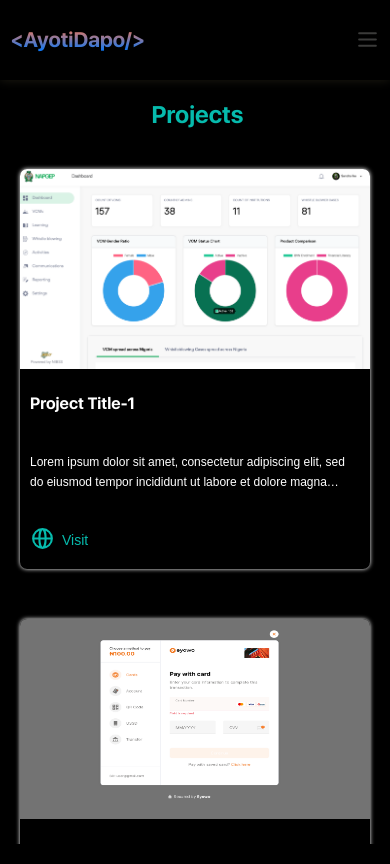
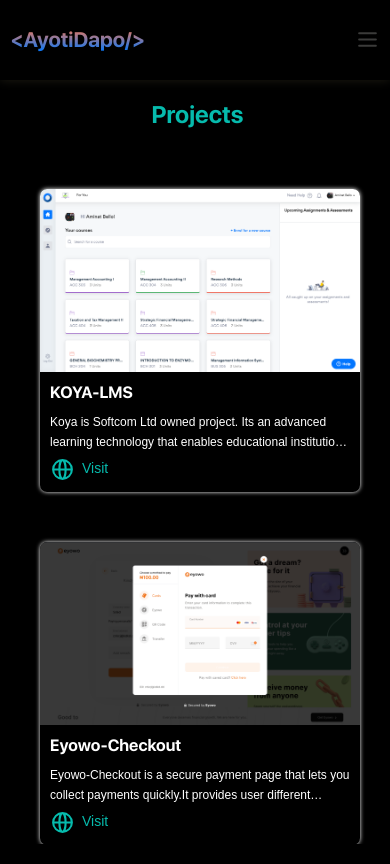
Before and after one commit to ayotidapo/ayotidapo, a Next.js app: page /portfolio in a window 390 px wide. Built offline with nearby package versions, Linux system fonts and the light colour scheme; a web font is replaced by a local one.

Commit message:
change mongodb connection to v2.2.12

```diff
--- a/components/modal/index.js
+++ b/components/modal/index.js
@@ -1,13 +1,18 @@
+import { useEffect } from "react";
 import cx from "classnames";
 import classes from "./modal.module.css";
 import Icon from "../icon";
 const Modal = (props) => {
   const { onToggle, isOpen, onNavigate, itemLen, pos } = props;
+  useEffect(() => {
+    if (isOpen) document.body.style.overflow = "hidden";
+    else document.body.style.overflow = "unset";
+  }, [isOpen]);
 
   return (
     <div className={cx([classes.modal], { [classes.showModal]: isOpen })}>
       <span className={classes.closeIcon} onClick={() => onToggle(false)}>
-        <Icon id="close" width={40} height={40} />
+        <Icon id="close" />
       </span>
       <div className={classes.modal_wrapper}>
         <span
@@ -16,7 +21,7 @@
           })}
           onClick={() => onNavigate("decr", pos)}
         >
-          <Icon id="left-caret" width={70} height={70} />
+          <Icon id="left-caret" />
         </span>
         <span
           className={cx([classes.rytIcon], {
@@ -24,7 +29,7 @@
           })}
           onClick={() => onNavigate("incr", pos)}
         >
-          <Icon id="right-caret" width={70} height={70} />
+          <Icon id="right-caret" />
         </span>
         <div className={classes.child_wrapper}>{props.children}</div>
       </div>
--- a/components/portfolio/item.module.css
+++ b/components/portfolio/item.module.css
@@ -2,10 +2,11 @@
   position: relative;
   display: flex;
   flex-direction: column;
-  height: 400px;
+  height: auto;
   box-shadow: 0 0 4px #fff;
   border-radius: 7px;
   transition: transform 0.2s linear;
+  padding-bottom: 10px;
 }
 
 .overlay {
@@ -124,7 +125,7 @@
 }
 
 .web {
-  display: flex;
+  display: inline-flex;
   align-items: center;
   color: var(--sec-color);
 }
@@ -132,8 +133,15 @@
   transform: rotateY(0deg);
   transition: all 1s linear;
   margin-right: 7px;
+  vertical-align: middle;
 }
 
 .web:hover .spin {
   transform: rotateY(180deg);
 }
+
+@media only screen and (max-width: 380px) {
+  .item {
+    margin-bottom: 25px;
+  }
+}
--- a/components/portfolio/itemsInfo.js
+++ b/components/portfolio/itemsInfo.js
@@ -2,62 +2,67 @@
 export default [
   {
     pos: 0,
-    title: "Project Title-1",
-    image: "/npg.png",
-    description: `Lorem ipsum dolor sit amet, consectetur adipiscing elit, sed do
-    eiusmod tempor incididunt ut labore et dolore magna aliqua. Ut
-    enim ad minim veniam, quis nostrud exercitation ullamco laboris
-    nisi ut aliquip ex ea commodo consequat. Duis aute irure dolor in
-    reprehenderit in voluptate velit esse cillum dolore eu fugiat
-    nulla pariatur. Excepteur sint occaecat cupidatat non proident,
-    sunt in culpa qui officia deserunt mollit anim id est laborum.`,
+    title: "KOYA-LMS",
+    url: `https://dsp.deltastatelms.com/`,
+    image: "/koya.png",
+    description: `Koya is Softcom Ltd owned project. Its an advanced learning technology that enables educational institutions to deliver a personalized learning experience to meet the ever-evolving needs of today’s learners. Koya gives educators access to tools that help teach, track and assess learning capabilities of their students, with the ability to collaborate, share and provide educational materials seamlessly to their students in a centralized location.
+Tech: ReactJs,Redux & Node`,
+    isPrivate: true,
   },
   {
     pos: 1,
-    title: "Project Title-2",
+    title: "Eyowo-Checkout",
+    url: `https://pay-staging.eyowo.com/EYW_CBK2Yn12XiPKrAf`,
     image: "/eyw.png",
-    description: `Lorem ipsum dolor sit amet, consectetur adipiscing elit, sed do
-    eiusmod tempor incididunt ut labore et dolore magna aliqua. Ut
-    enim ad minim veniam, quis nostrud exercitation ullamco laboris
-    nisi ut aliquip ex ea commodo consequat. Duis aute irure dolor in
-    reprehenderit in voluptate velit esse cillum dolore eu fugiat
-    nulla pariatur. Excepteur sint occaecat cupidatat non proident,
-    sunt in culpa qui officia deserunt mollit anim id est laborum.`,
+    description: `Eyowo-Checkout is a secure payment page that lets you collect payments quickly.It provides user different options through which they can receive payment such as (cards,Eyowo-wallet,Bank transfer, QR-code). It works across devices and can help increase your conversion. Eyowo Checkout makes it easy to have a first-class payments experience.
+I worked as the frontend engineer of the team.
+    `,
+    isPrivate: true,
   },
   {
     pos: 2,
-    title: "Project Title-3",
+    title: "NAPGEP",
+    url: `https://cbn-napgep.bluegreensoft.com/`,
     image: "/npg.png",
-    description: `Lorem ipsum dolor sit amet, consectetur adipiscing elit, sed do
-    eiusmod tempor incididunt ut labore et dolore magna aliqua. Ut
-    enim ad minim veniam, quis nostrud exercitation ullamco laboris
-    nisi ut aliquip ex ea commodo consequat. Duis aute irure dolor in
-    reprehenderit in voluptate velit esse cillum dolore eu fugiat
-    nulla pariatur. Excepteur sint occaecat cupidatat non proident,
-    sunt in culpa qui officia deserunt mollit anim id est laborum.`,
+    description: `NAPGEP is a federal govt project in conjunction with CBN and the National Youth Service Corps (NYSC) stakeholders. The App is used by NYSC corps members in the six geo-political zones of the country to expand financial inclusion knowledge to their host communities.It helps user to create accessible educational contents for learning and allows a real time chat/discussion feature.
+I worked in the team to build the web platform of the App`,
+    isPrivate: true,
   },
   {
     pos: 3,
-    title: "Project Title-4",
-    image: "/npg.png",
-    description: `Lorem ipsum dolor sit amet, consectetur adipiscing elit, sed do
-    eiusmod tempor incididunt ut labore et dolore magna aliqua. Ut
-    enim ad minim veniam, quis nostrud exercitation ullamco laboris
-    nisi ut aliquip ex ea commodo consequat. Duis aute irure dolor in
-    reprehenderit in voluptate velit esse cillum dolore eu fugiat
-    nulla pariatur. Excepteur sint occaecat cupidatat non proident,
-    sunt in culpa qui officia deserunt mollit anim id est laborum.`,
+    title: "AlldayHR",
+    url: `https://select.alldayhr.com/`,
+    image: "/hr.png",
+    description: `AlldayHR is a Nigerian based job portal and career platform owned by Workforce group. The app helps to list candidate job applications for employers and helps connect people looking for jobs with companies hiring.
+I worked as an interface developer to translate creative software design concepts and ideas into reality using front end technology.`,
+    isPrivate: true,
+  },
+
+  {
+    pos: 4,
+    title: "Portfolio-v2",
+    url: ``,
+    github: `https://github.com/ayotidapo/ayotidapo`,
+    image: "/port.png",
+    description: `The version 2 version of my portfolio.It Built with NextJs with its own api`,
+    isPrivate: false,
   },
   {
-    pos: 4,
-    title: "Project Title-5",
-    image: "/npg.png",
-    description: `Lorem ipsum dolor sit amet, consectetur adipiscing elit, sed do
-    eiusmod tempor incididunt ut labore et dolore magna aliqua. Ut
-    enim ad minim veniam, quis nostrud exercitation ullamco laboris
-    nisi ut aliquip ex ea commodo consequat. Duis aute irure dolor in
-    reprehenderit in voluptate velit esse cillum dolore eu fugiat
-    nulla pariatur. Excepteur sint occaecat cupidatat non proident,
-    sunt in culpa qui officia deserunt mollit anim id est laborum.`,
+    pos: 5,
+    title: "Outwork-NG",
+    url: `https://outwork.ng/`,
+    github: `https://github.com/ayotidapo/ayotidapo`,
+    image: "/owk.png",
+    description: `A remote work management software We help business managers succeed by putting them in control of their remote staff and productivity.`,
+    isPrivate: true,
+  },
+  {
+    pos: 6,
+    title: "FrootMart",
+    url: `https://outwork.ng/`,
+    github: `https://github.com/ayotidapo/ayotidapo`,
+    image: "/anon.jpg",
+    description: `A remote work management software We help business managers succeed by putting them in control of their remote staff and productivity.`,
+    isPrivate: true,
   },
 ];
--- a/components/portfolio/modalitem.module.css
+++ b/components/portfolio/modalitem.module.css
@@ -12,6 +12,15 @@
   /* transition: width 0.2s linear, opacity 0.1s linear; */
 }
 
+.pre {
+  font-family: "SF UI Display", sans-serif;
+  font-size: 1.1rem;
+  white-space: -moz-pre-wrap; /* Mozilla, supported since 1999 */
+  white-space: -pre-wrap; /* Opera */
+  white-space: -o-pre-wrap; /* Opera */
+  white-space: pre-wrap; /* CSS3 - Text module (Candidate Recommendation) http://www.w3.org/TR/css3-text/#white-space */
+  word-wrap: break-word; /* IE 5.5+ */
+}
 .item_active {
   width: 100%;
   opacity: 1;
@@ -19,9 +28,13 @@
 }
 .gifdiv {
   width: 40%;
-  /* border: 1px solid blue; */
-  height: 100%;
+  height: 400px;
+  position: relative;
   flex-shrink: 0;
+}
+
+.gifdiv img {
+  width: 100%;
 }
 .desc {
   padding: 10px 25px;
@@ -41,3 +54,26 @@
   justify-content: flex-end;
   margin-top: 40px;
 }
+
+.btn_div svg {
+  width: 1.4rem;
+}
+
+@media only screen and (max-width: 768px) {
+  .carous {
+    flex-direction: column;
+  }
+  .gifdiv {
+    width: 100%;
+    height: 200px;
+    margin: 0 auto;
+    margin-top: 20px;
+  }
+}
+
+@media only screen and (max-width: 425px) {
+  .desc {
+    padding: 10px;
+    overflow-y: scroll;
+  }
+}
--- a/components/portfolio/portfolio.module.css
+++ b/components/portfolio/portfolio.module.css
@@ -8,7 +8,7 @@
   grid-template-columns: repeat(auto-fit, minmax(340px, 1fr));
   grid-column-gap: 25px;
   grid-row-gap: 50px;
-  padding: 20px;
+  padding: 40px;
   background-color: rgba(0, 0, 0, 0.2);
 }
 .modItemsDiv {
@@ -21,7 +21,13 @@
   border-radius: 70px;
 }
 
-@media only screen and (max-width: 320px) {
+@media only screen and (max-width: 768px) {
+  .Prj__wrapper {
+    grid-template-columns: repeat(auto-fit, minmax(320px, 1fr));
+  }
+}
+
+@media only screen and (max-width: 380px) {
   .Prj__wrapper {
     display: block;
     padding: 10px;
--- a/components/portfolio/portfolioItem.js
+++ b/components/portfolio/portfolioItem.js
@@ -1,9 +1,21 @@
 import Icon from "../icon";
+import { useRouter } from "next/router";
 import Image from "next/image";
 
 import classes from "./item.module.css";
 
-const PortfolioItem = ({ item }) => (
+const PortfolioItem = ({ item }) => {
+  const router = useRouter();
+
+  const openApp = (e, i) => {
+    e.stopPropagation();
+
+    if (!i?.url) return router.replace("/");
+
+    window.open(i.url);
+  };
+
+  return (
     <div className={classes.item}>
       <div className={classes.img__cont}>
         <Image
@@ -23,13 +35,14 @@
         <h3>{item.title}</h3>
         <p>{item.description}</p>
         <div className={classes.web}>
-        <span className={classes.spin}>
-          <Icon id="web" />
+          <span onClick={(e) => openApp(e, item)}>
+            <Icon id="web" className={classes.spin} />
+            Visit
           </span>
-        Visit
         </div>
       </div>
     </div>
   );
+};
 
 export default PortfolioItem;
--- a/pages/index.js
+++ b/pages/index.js
@@ -35,7 +35,7 @@
             <div>
               <span className={classes.hero}>
                 <span style={{ fontSize: "1.4rem" }}>My name is&nbsp;</span>
-                &nbsp;OLADAPO AYO OTI
+                &nbsp;<span className={classes.name}>OLADAPO AYO OTI</span>
               </span>
               <p className="f-2 mb-10">
                 I&apos;m a Software Engineer (MERN Stack Developer)
--- a/styles/Home.module.css
+++ b/styles/Home.module.css
@@ -5,6 +5,7 @@
   height: 100%;
   padding: 10px;
 }
+
 .wrapper {
   display: grid;
   flex: 1;
@@ -58,6 +59,9 @@
     width: 250px;
     height: 250px;
   }
+  .name {
+    font-size: 2rem;
+  }
 }
 
 @media only screen and (max-width: 696px) {
--- a/styles/globals.css
+++ b/styles/globals.css
@@ -46,8 +46,10 @@
 button {
   width: 100%;
   border-radius: 5px;
-  background-color: #927d08;
-
+  background-color: #18aa9e;
+  align-items: center;
+  display: inline-flex;
+  justify-content: center;
   color: #fff;
   height: 40px;
   border-width: 0px;
@@ -56,7 +58,7 @@
 
 button:hover {
   cursor: pointer;
-  background-color: #a78f07;
+  background-color: #27ada2;
 }
 
 button:disabled {
```
Also changed, not shown: components/about/index.js (+22 -27 lines), components/modal/modal.module.css (+50 -0 lines), components/portfolio/modalItem.js (+17 -4 lines), public/eyw.png, public/port.png (added). Lines whose indentation alone changed are shown as unchanged.
